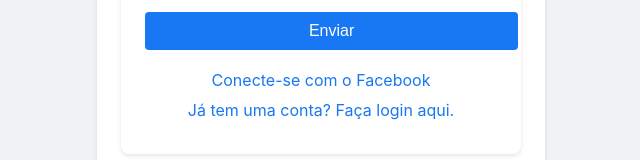
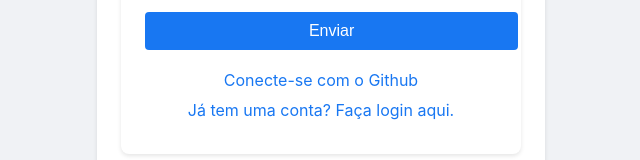
Before and after one commit to samuelcpr/Api-Users, a React (Create React App) app in the folder site/: page /cadastro in a window 1280 px wide. Shown: the part 471-631 px from the top of the page, without its empty margins (319-959 px from the left). Built offline with nearby package versions, Linux system fonts and the light colour scheme.

Commit message:
chore: adicionando novo texto

```diff
--- a/site/src/components/Cadastro/CadastroUsuarioForm.js
+++ b/site/src/components/Cadastro/CadastroUsuarioForm.js
@@ -75,7 +75,7 @@
         {mensagem && <p className="mensagem">{mensagem}</p>}
         <div className="link-container">
           <a href="#" className="link-facebook">
-            Conecte-se com o Facebook
+            Conecte-se com o Github
           </a>
           <a href="#" className="link-login">
             Já tem uma conta? Faça login aqui.
```
